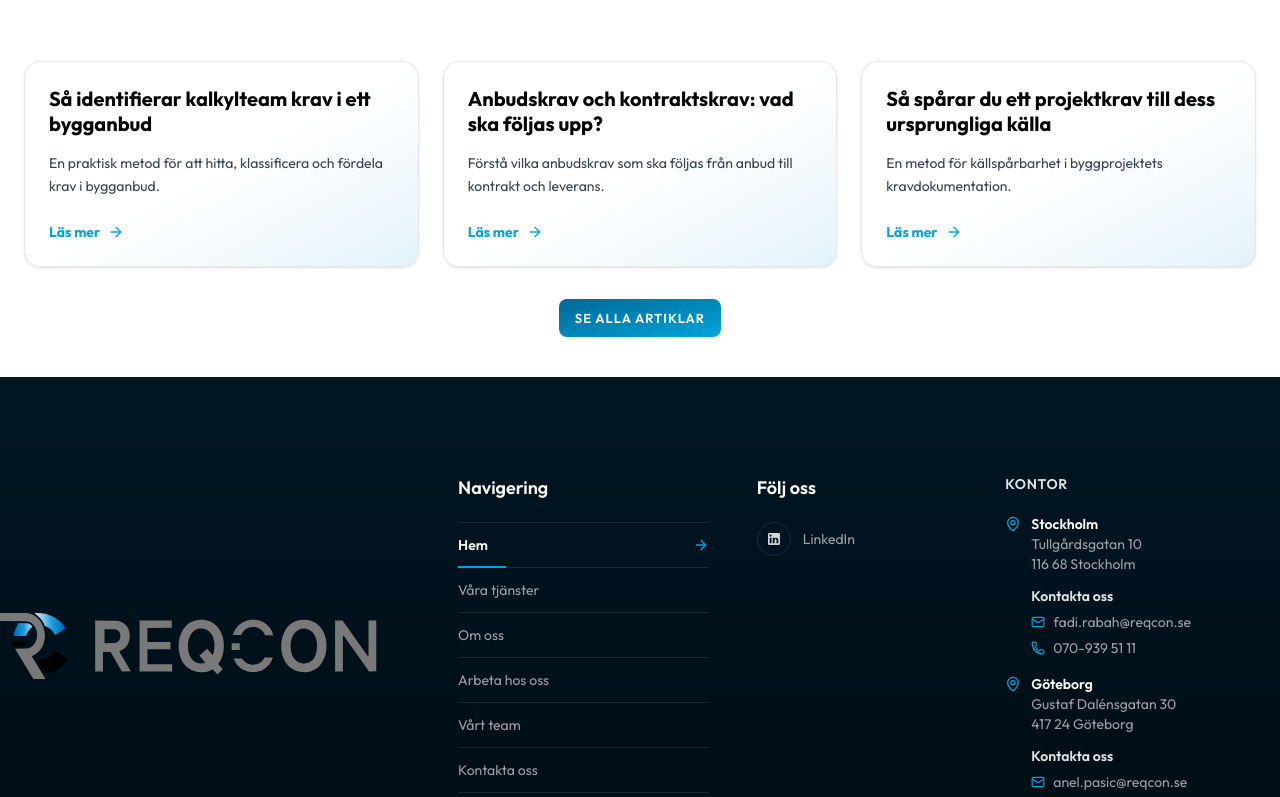
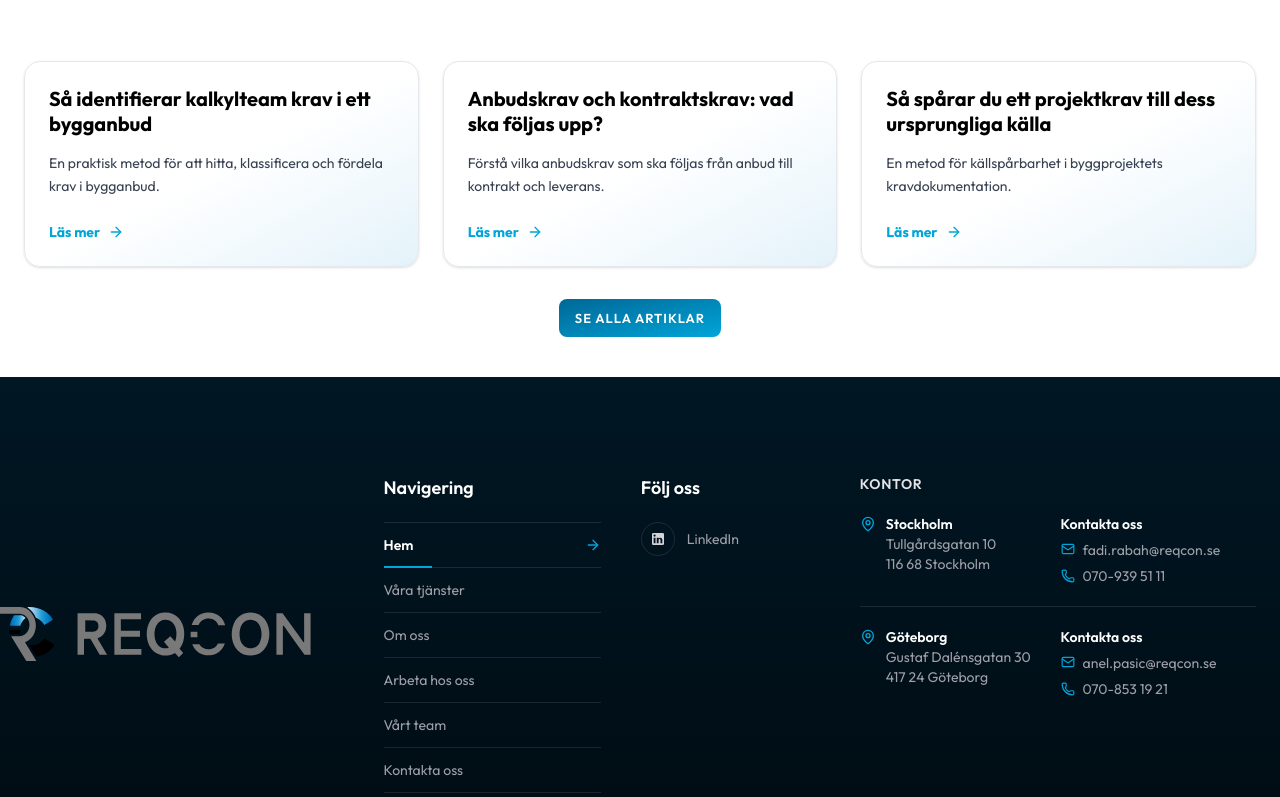
Before and after one commit to FadulSaif/Reqcon-Website, a React (Vite) app: page /sv in a window 1280 px wide. Shown: the part 2000-2797 px from the top of the page. Built offline with nearby package versions, Linux system fonts and the light colour scheme; no server answers.

Commit message:
Refine homepage header and footer contacts

```diff
--- a/src/components/Footer.tsx
+++ b/src/components/Footer.tsx
@@ -19,6 +19,19 @@ export const Footer: React.FC = () => {
     { name: t('nav.contact', { lng: routeLanguage }), path: `/${routeLanguage}/contact` }
   ];
 
+  const offices = [
+    {
+      name: 'Stockholm',
+      addressLines: ['Tullgårdsgatan 10', '116 68 Stockholm'],
+      contact: teamMembers[0],
+    },
+    {
+      name: 'Göteborg',
+      addressLines: ['Gustaf Dalénsgatan 30', '417 24 Göteborg'],
+      contact: teamMembers[1],
+    },
+  ];
+
   const isCurrentPage = (path: string) => {
     const normalizedPath = location.pathname.replace(/\/+$/, '');
     const normalizedTarget = path.replace(/\/+$/, '');
@@ -30,7 +43,7 @@ export const Footer: React.FC = () => {
 
   return (
     <footer id="site-footer" className="relative bg-gradient-to-b from-[#001724] to-[#000a10] text-zinc-100 border-t border-white/5 mt-auto">
-      <div className="max-w-7xl mx-auto px-6 py-16 md:py-24 grid grid-cols-1 md:grid-cols-[1.54fr_1fr_0.8fr_1fr] gap-y-12 md:gap-x-12">
+      <div className="max-w-7xl mx-auto px-6 py-16 md:py-24 grid grid-cols-1 md:grid-cols-[1.25fr_0.85fr_0.7fr_1.55fr] gap-y-12 md:gap-x-8 lg:gap-x-10">
 
         {/* Brand Column */}
         <div className="flex flex-col items-start justify-center gap-6 md:col-span-1">
@@ -98,60 +111,52 @@ export const Footer: React.FC = () => {
           <span className="font-heading font-semibold text-sm uppercase tracking-wider text-zinc-200">
             {t('footer.offices', { lng: routeLanguage })}
           </span>
-          <div className="flex flex-col gap-4 text-sm text-zinc-400">
-            <div className="flex gap-2.5 items-start">
-              <MapPin className="w-4 h-4 text-brand-secondary mt-0.5 shrink-0" />
-              <div>
-                <span className="font-semibold text-white block">Stockholm</span>
-                Tullgårdsgatan 10<br />116 68 Stockholm
-                <div className="mt-3 flex flex-col gap-1.5">
-                  <span className="font-semibold text-zinc-200">
-                    {t('nav.contact', { lng: routeLanguage })}
+          <ul className="flex flex-col gap-5 text-sm text-zinc-400">
+            {offices.map((office, index) => (
+              <li
+                key={office.name}
+                className={`grid min-w-0 grid-cols-1 gap-y-3 lg:grid-cols-[minmax(0,0.95fr)_minmax(0,1.05fr)] lg:gap-x-6 ${
+                  index > 0 ? 'border-t border-white/10 pt-5' : ''
+                }`}
+              >
+                <div className="flex min-w-0 items-start gap-2.5">
+                  <MapPin className="mt-0.5 h-4 w-4 shrink-0 text-brand-secondary" aria-hidden="true" />
+                  <address className="min-w-0 not-italic">
+                    <span className="block font-semibold text-white">{office.name}</span>
+                    {office.addressLines.map((line) => (
+                      <span key={line} className="block">
+                        {line}
+                      </span>
+                    ))}
+                  </address>
+                </div>
+
+                <div className="flex min-w-0 flex-col gap-1.5 pl-[1.625rem] lg:pl-0">
+                  <span className="font-heading text-sm font-semibold text-white">
+                    {t('footer.contact', { lng: routeLanguage })}
                   </span>
                   <a
-                    href={`mailto:${teamMembers[0].email}`}
-                    className="inline-flex items-center gap-2 hover:text-brand-secondary transition-colors"
+                    href={`mailto:${office.contact.email}`}
+                    aria-label={`${t('footer.email', { lng: routeLanguage })}: ${office.contact.email}`}
+                    className="inline-flex min-w-0 items-start gap-2 transition-colors hover:text-brand-secondary"
                   >
-                    <Mail className="h-3.5 w-3.5 shrink-0 text-brand-secondary" aria-hidden="true" />
-                    {teamMembers[0].email}
+                    <Mail className="mt-0.5 h-3.5 w-3.5 shrink-0 text-brand-secondary" aria-hidden="true" />
+                    <span className="min-w-0 break-words [overflow-wrap:anywhere]">
+                      {office.contact.email}
+                    </span>
                   </a>
                   <a
-                    href={`tel:${teamMembers[0].phone.replace(/[\s-]/g, '')}`}
-                    className="inline-flex items-center gap-2 hover:text-brand-secondary transition-colors"
+                    href={`tel:+46${office.contact.phone.replace(/\D/g, '').replace(/^0/, '')}`}
+                    aria-label={`${t('footer.phone', { lng: routeLanguage })}: ${office.contact.phone}`}
+                    className="inline-flex min-w-0 items-center gap-2 transition-colors hover:text-brand-secondary"
                   >
                     <Phone className="h-3.5 w-3.5 shrink-0 text-brand-secondary" aria-hidden="true" />
-                    {teamMembers[0].phone}
+                    <span>{office.contact.phone}</span>
                   </a>
                 </div>
-              </div>
-            </div>
-            <div className="flex gap-2.5 items-start">
-              <MapPin className="w-4 h-4 text-brand-secondary mt-0.5 shrink-0" />
-              <div>
-                <span className="font-semibold text-white block">Göteborg</span>
-                Gustaf Dalénsgatan 30<br />417 24 Göteborg
-                <div className="mt-3 flex flex-col gap-1.5">
-                  <span className="font-semibold text-zinc-200">
-                    {t('nav.contact', { lng: routeLanguage })}
-                  </span>
-                  <a
-                    href={`mailto:${teamMembers[1].email}`}
-                    className="inline-flex items-center gap-2 hover:text-brand-secondary transition-colors"
-                  >
-                    <Mail className="h-3.5 w-3.5 shrink-0 text-brand-secondary" aria-hidden="true" />
-                    {teamMembers[1].email}
-                  </a>
-                  <a
-                    href={`tel:${teamMembers[1].phone.replace(/[\s-]/g, '')}`}
-                    className="inline-flex items-center gap-2 hover:text-brand-secondary transition-colors"
-                  >
-                    <Phone className="h-3.5 w-3.5 shrink-0 text-brand-secondary" aria-hidden="true" />
-                    {teamMembers[1].phone}
-                  </a>
-                </div>
-              </div>
-            </div>
-          </div>
+              </li>
+            ))}
+          </ul>
         </div>
 
       </div>
--- a/src/index.css
+++ b/src/index.css
@@ -207,14 +207,16 @@
 
 .home-hero {
   /*
-   * Keep the lower hero composition in normal layout flow. The top-padding
-   * offset visually replaces the former translate-y without allowing CTA
-   * buttons to escape the section when mobile text wraps.
+   * Pull the homepage hero beneath the fixed navbar while keeping its content
+   * in normal flow. Including the measured navbar height in the top padding
+   * preserves the established lower composition without letting the CTA row
+   * escape the hero when mobile text wraps.
    */
-  min-height: calc(100vh - var(--navbar-height));
-  min-height: calc(100dvh - var(--navbar-height));
-  padding-top: calc(0.5rem + 10vh);
-  padding-top: calc(0.5rem + 10dvh);
+  min-height: 100vh;
+  min-height: 100dvh;
+  margin-top: calc(-1 * var(--navbar-height));
+  padding-top: calc(var(--navbar-height) + 0.5rem + 10vh);
+  padding-top: calc(var(--navbar-height) + 0.5rem + 10dvh);
   padding-bottom: 0.5rem;
 }
 
--- a/src/locales/en.json
+++ b/src/locales/en.json
@@ -412,6 +412,8 @@
     "navigation": "Navigation",
     "follow_us": "Follow Us",
     "email": "Email",
+    "phone": "Phone",
+    "contact": "Contact us",
     "services": "Services",
     "company": "Company",
     "offices": "Offices",
--- a/src/locales/sv.json
+++ b/src/locales/sv.json
@@ -412,6 +412,8 @@
     "navigation": "Navigering",
     "follow_us": "Följ oss",
     "email": "E-post",
+    "phone": "Telefon",
+    "contact": "Kontakta oss",
     "services": "Tjänster",
     "company": "Bolaget",
     "offices": "Kontor",
```
Also changed, not shown: src/components/Header.tsx (+16 -5 lines).
